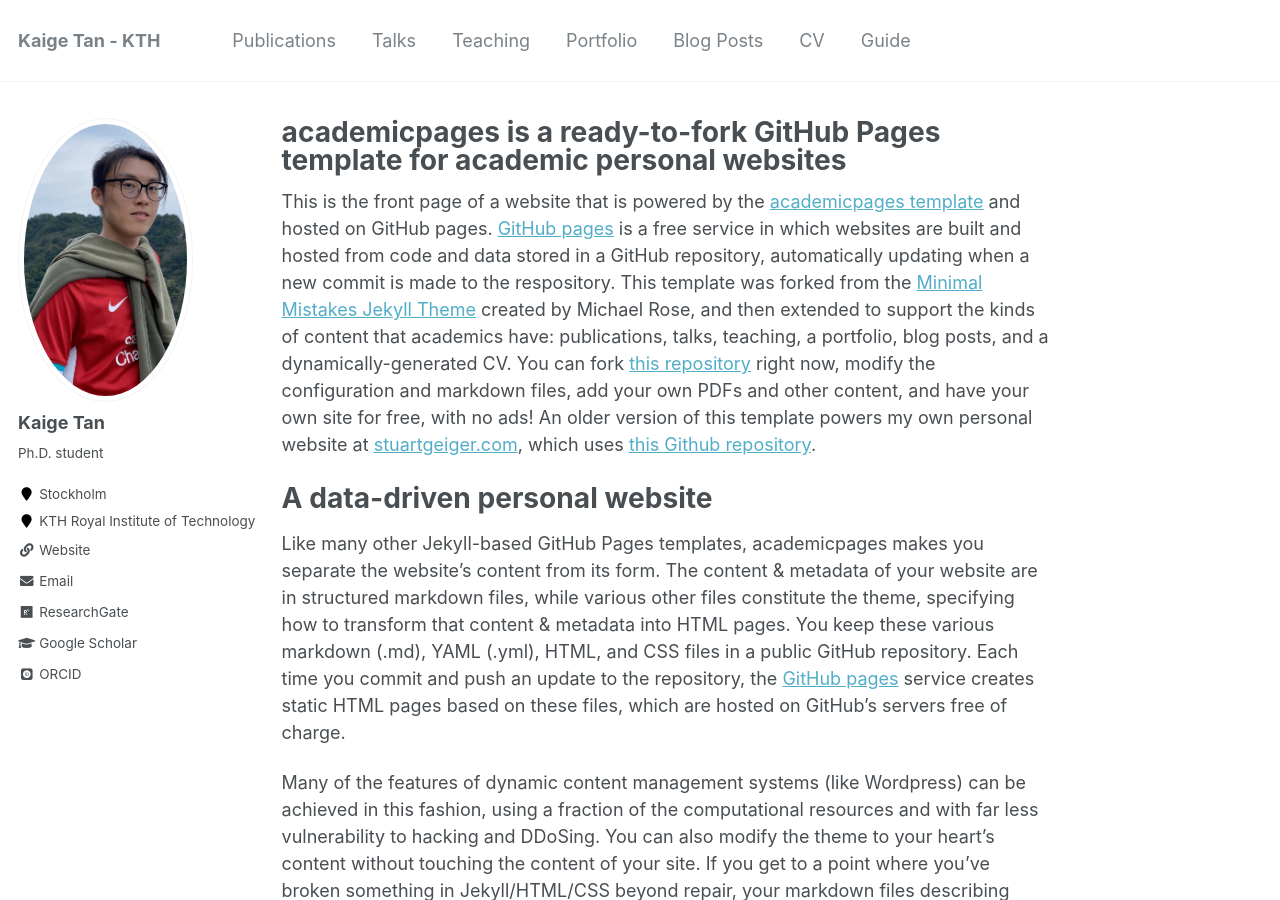
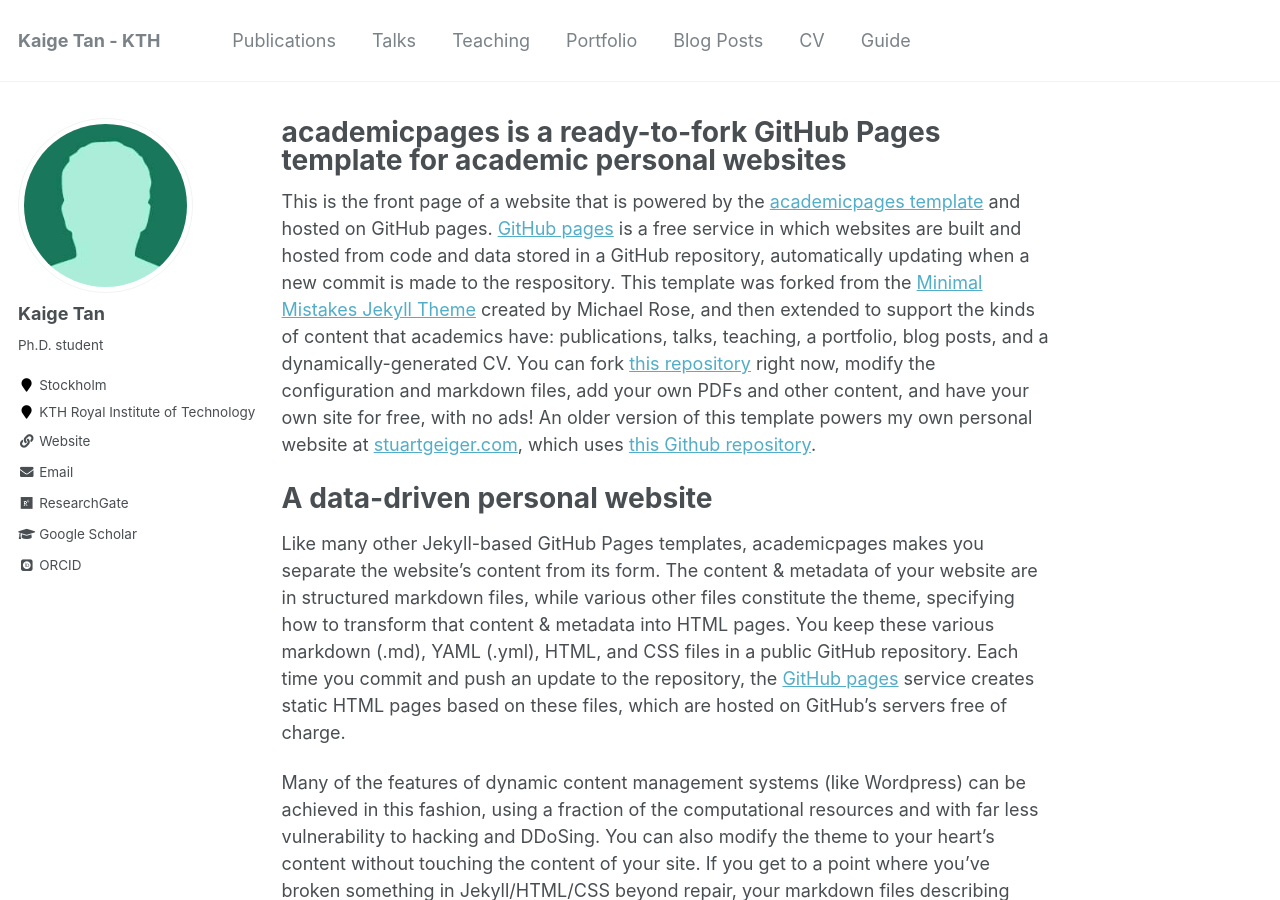
Before and after one commit to KaigeTan/KaigeTan.github.io, a Jekyll site: the page built from _pages/about.md, in a window 1280 px wide and 900 px high. Built offline with Jekyll 4.4.1, drawn with Linux system fonts in a browser that asks for light colours; some web fonts are replaced.

Commit message:
Update _config.yml
change photo

```diff
--- a/_config.yml
+++ b/_config.yml
@@ -73,7 +73,7 @@
 # Site Author
 author:
   name             : "Kaige Tan"
-  avatar           : "Kaige.jpg"
+  avatar           : "bio-photo-2.jpg"
   bio              : "Ph.D. student"
   location         : "Stockholm"
   employer         : "KTH Royal Institute of Technology"
```
